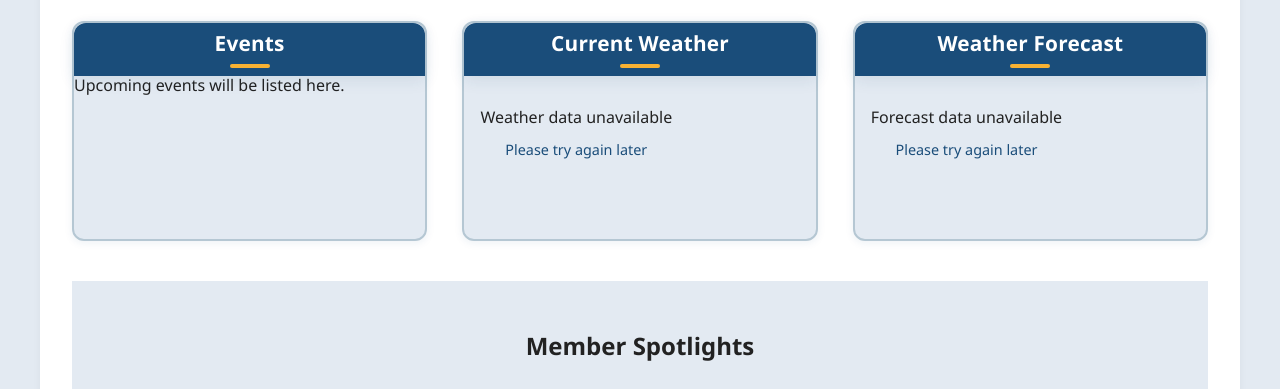
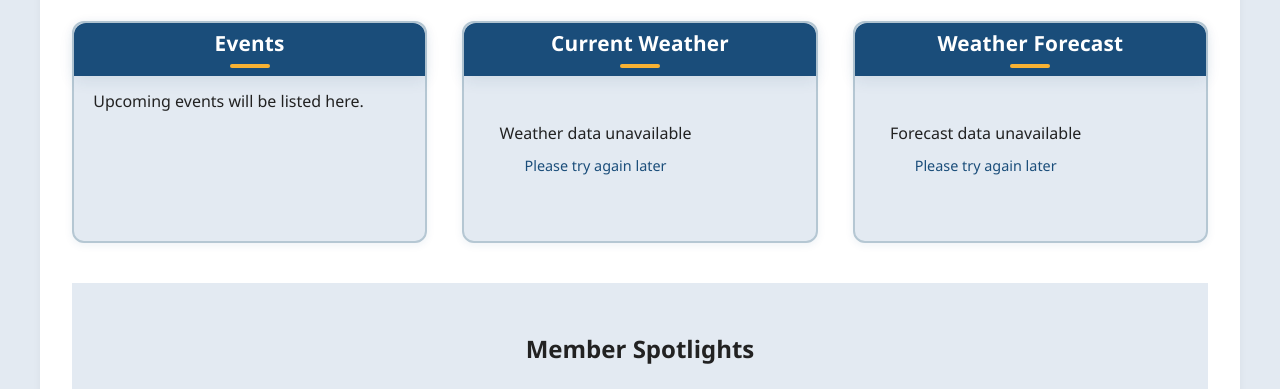
Before and after one commit to valeriialebedieva/wdd231, a plain HTML site: page chamber/index.html in a window 1280 px wide. Shown: the part 642-1031 px from the top of the page. Drawn offline with Linux system fonts and the light colour scheme; no server answers.

Commit message:
added w3 task

```diff
--- a/chamber/styles/home-larger.css
+++ b/chamber/styles/home-larger.css
@@ -372,6 +372,12 @@
     padding: 0;
 }
 
+.weather-content,
+.forecast-content,
+.events-content {
+    padding: 1rem 1.2rem;
+}
+
 .weather-content .temperature {
     font-size: 1.2rem;
     font-weight: bold;
```
